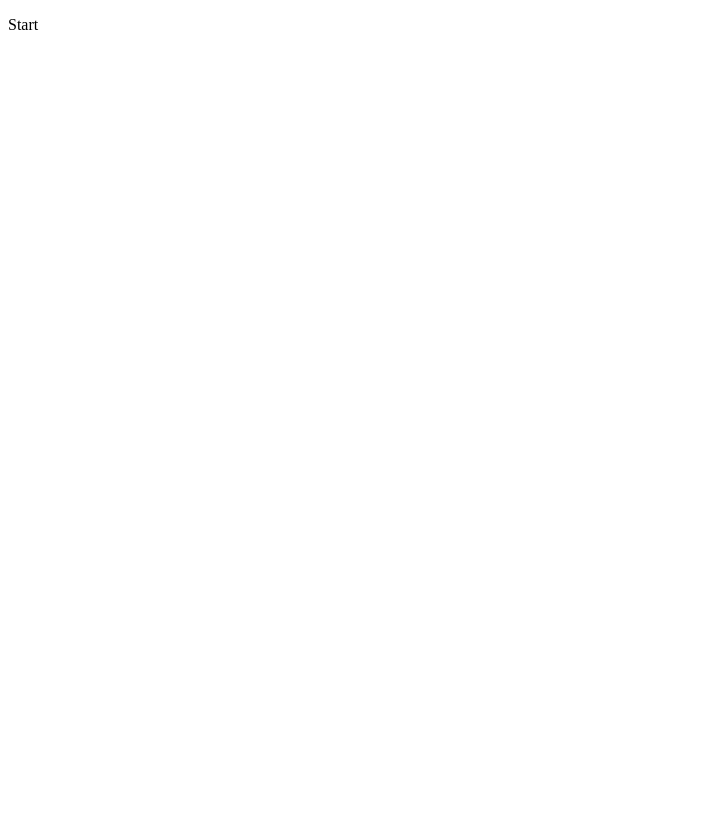
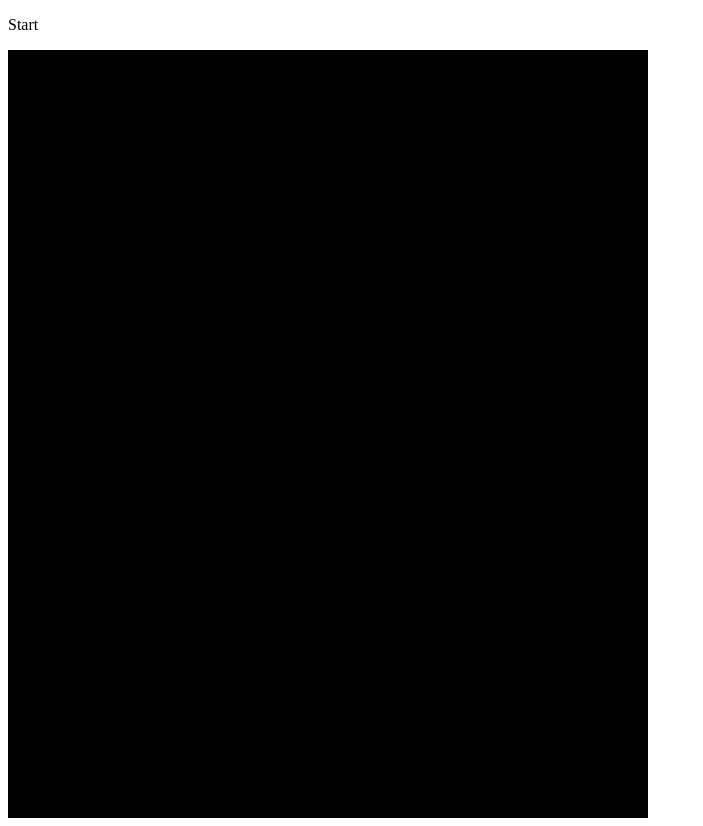
Before and after one commit to Ajris/IO_frontend, a React (Create React App) app: page / in a window 1280 px wide. Shown: the whole page, without its empty margins (0-703 px from the left). Before the commit the page ends 800 px from the top, so only its background shows below. Built offline with nearby package versions, Linux system fonts and the light colour scheme.

Commit message:
Fix styles

```diff
--- a/src/App.css
+++ b/src/App.css
@@ -1,13 +1,13 @@
 .map {
-	display: 'flex';
-	flex-direction: 'column';
+	display: flex;
+	flex-direction: column;
 }
 
 .map-row {
-	display: 'flex';
+	display: flex;
 }
 
 .map-tile {
-	width: '10vw';
-	height: '10vw';
+	width: 10vw;
+	height: 10vw;
 }
```
